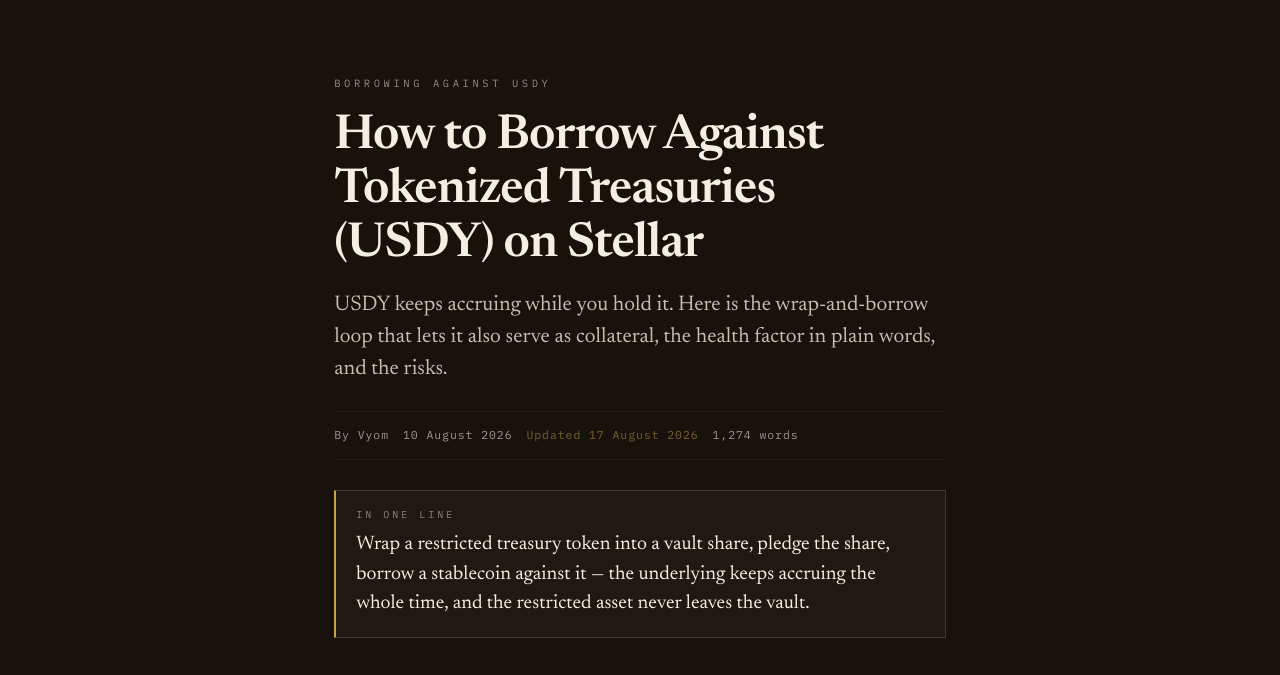
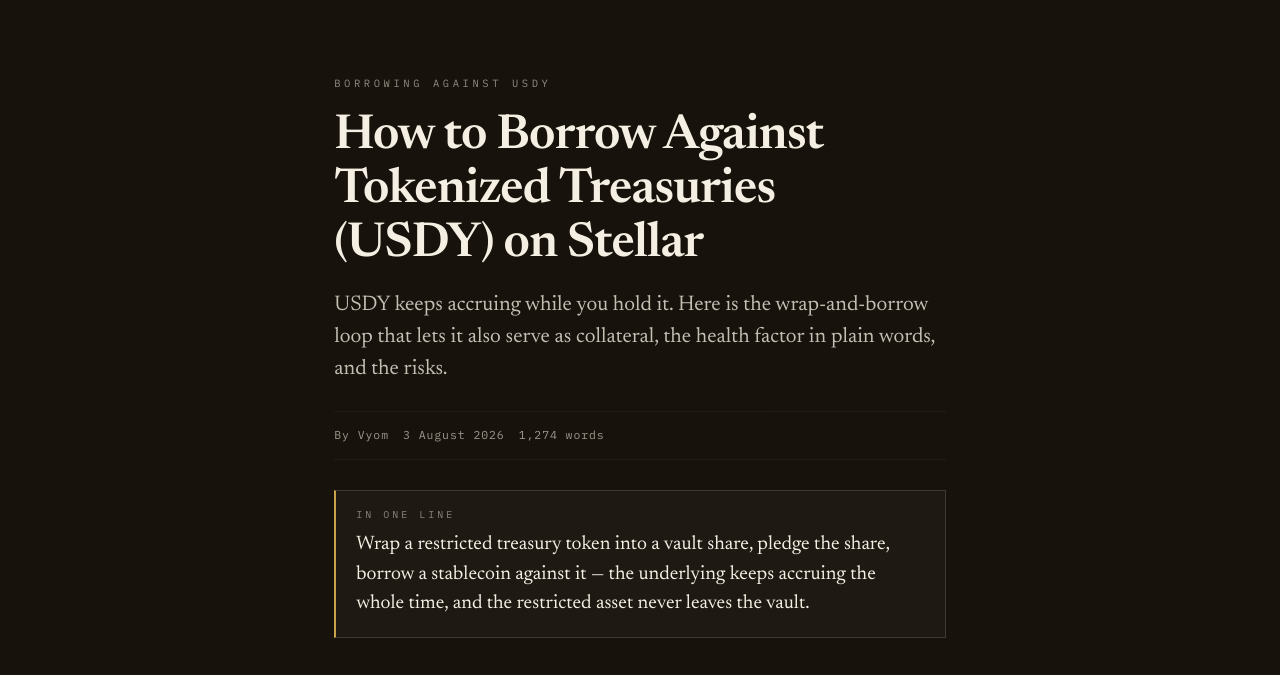
Before and after one commit to monalika-walia/Leontief, an Astro site in the folder landing/: page /blog/borrow-against-usdy-stellar in a window 1280 px wide. Shown: the part 62-737 px from the top of the page. Built offline with nearby package versions, Linux system fonts and the light colour scheme; Astro itself is replaced by a stand-in of ours.

Commit message:
content(a9): real publication dates across 29 Jul – 5 Aug
The slate's cadence dates (3–27 Aug) were an editorial calendar, and publishing all
eight at once left seven of them dated in the future — future datePublished and
sitemap lastmod are exactly the defect A9 exists to avoid.

Each post now carries a distinct past date, ordered so none is dated before the data
it cites: the three posts quoting 2 August 2026 figures (idle-rwa-stellar,
borrow-against-usdy-stellar, etherfuse-cetes-rebase) sit on or after that day, and
the four with no dated external claim take the earlier slots.

updatedDate is removed everywhere rather than backdated — nothing has been revised
since publication, and a fabricated revision history is the same defect inverted.

Live on leontief.tech/blog; seo-check green (13 pages, 8 posts).

```diff
--- a/landing/src/content/blog/borrow-against-usdy-stellar.md
+++ b/landing/src/content/blog/borrow-against-usdy-stellar.md
@@ -2,8 +2,7 @@
 title: "How to Borrow Against Tokenized Treasuries (USDY) on Stellar"
 description: "USDY keeps accruing while you hold it. Here is the wrap-and-borrow loop that lets it also serve as collateral, the health factor in plain words, and the risks."
 slug: borrow-against-usdy-stellar
-pubDate: 2026-08-10
-updatedDate: 2026-08-17
+pubDate: 2026-08-03
 author: vyom
 cluster: Borrowing against USDY
 tags:
--- a/landing/src/content/blog/etherfuse-cetes-rebase.md
+++ b/landing/src/content/blog/etherfuse-cetes-rebase.md
@@ -2,8 +2,7 @@
 title: "CETES On-Chain: How Etherfuse Stablebonds and the Weekly Rebase Work"
 description: "Mexican treasury certificates as a token, and the accounting problem they create: when a balance can change on its own, most DeFi arithmetic quietly breaks."
 slug: etherfuse-cetes-rebase
-pubDate: 2026-08-17
-updatedDate: 2026-08-27
+pubDate: 2026-08-04
 author: monalika
 cluster: Etherfuse stablebonds
 tags:
--- a/landing/src/content/blog/idle-rwa-stellar.md
+++ b/landing/src/content/blog/idle-rwa-stellar.md
@@ -2,8 +2,7 @@
 title: "The Idle $3B: Why Real-World Assets on Stellar Earn the Minimum"
 description: "Stellar carries $3.07B of tokenized real-world assets and $221.76M of DeFi. The gap is not a liquidity problem — it is three rules working exactly as designed."
 slug: idle-rwa-stellar
-pubDate: 2026-08-03
-updatedDate: 2026-08-24
+pubDate: 2026-08-02
 author: monalika
 cluster: RWA on Stellar
 tags:
--- a/landing/src/content/blog/nav-is-not-a-price-feed.md
+++ b/landing/src/content/blog/nav-is-not-a-price-feed.md
@@ -2,7 +2,7 @@
 title: "NAV Is Not a Price Feed: Fail-Closed Oracle Design for RWAs"
 description: "A spot price is what someone paid. A net asset value is what a fund says its holdings are worth. Confusing the two is how RWA collateral gets drained."
 slug: nav-is-not-a-price-feed
-pubDate: 2026-08-20
+pubDate: 2026-08-01
 author: aditya
 cluster: RWA oracle design
 tags:
--- a/landing/src/content/blog/permissioned-liquidation.md
+++ b/landing/src/content/blog/permissioned-liquidation.md
@@ -2,8 +2,7 @@
 title: "Permissioned Liquidation: How Restricted Collateral Gets Unwound Lawfully"
 description: "A liquidation race cannot settle a security with holder conditions. The three-tier waterfall that can, what it costs, and what to ask a venue claiming one."
 slug: permissioned-liquidation
-pubDate: 2026-08-13
-updatedDate: 2026-08-20
+pubDate: 2026-07-30
 author: aditya
 cluster: Permissioned liquidation
 tags:
--- a/landing/src/content/blog/productive-treasuries.md
+++ b/landing/src/content/blog/productive-treasuries.md
@@ -2,7 +2,7 @@
 title: "Still Earning, Now Working: The Case for Productive Treasuries"
 description: "The safest assets on-chain are also the least useful ones. That is not an accident of engineering — it is a choice nobody has got round to unmaking."
 slug: productive-treasuries
-pubDate: 2026-08-24
+pubDate: 2026-08-05
 author: monalika
 cluster: Productive treasuries
 tags:
--- a/landing/src/content/blog/rebase-vs-price-accrual.md
+++ b/landing/src/content/blog/rebase-vs-price-accrual.md
@@ -2,7 +2,7 @@
 title: "Rebase vs Price-Accrual: One Accounting Formula for Every RWA Yield"
 description: "Three tokens deliver yield three ways. A vault that measures instead of trusting needs one formula for all of them — here it is, with the arithmetic worked."
 slug: rebase-vs-price-accrual
-pubDate: 2026-08-27
+pubDate: 2026-07-31
 author: monalika
 cluster: RWA vault accounting
 tags:
--- a/landing/src/content/blog/sep-8-sep-57-explained.md
+++ b/landing/src/content/blog/sep-8-sep-57-explained.md
@@ -2,8 +2,7 @@
 title: "SEP-8 and SEP-57, Explained: How Stellar Enforces Who Can Hold an Asset"
 description: "Stellar has two answers for permissioned tokens: SEP-8 puts the rule in the ledger and an approval server; SEP-57 puts it in a Soroban contract. How each works."
 slug: sep-8-sep-57-explained
-pubDate: 2026-08-06
-updatedDate: 2026-08-10
+pubDate: 2026-07-29
 author: aditya
 cluster: Permissioned tokens on Stellar
 tags:
```
